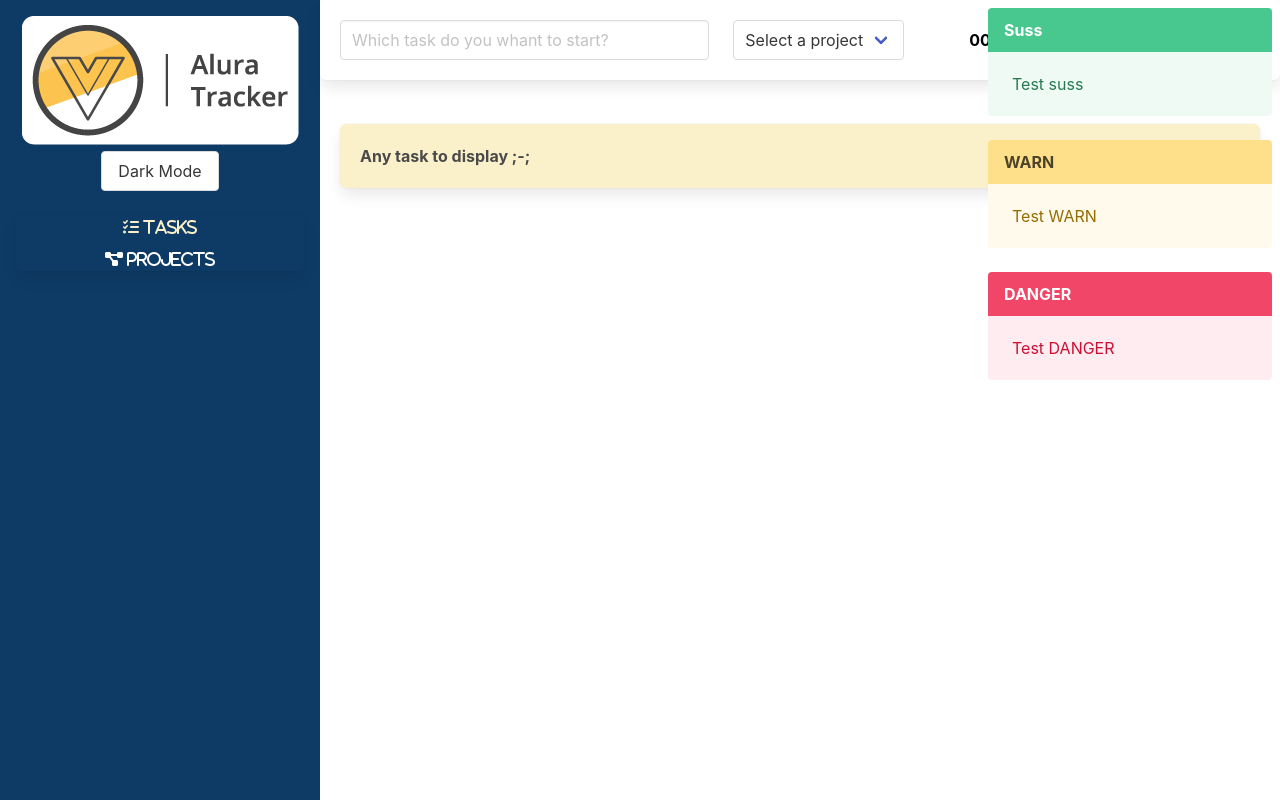
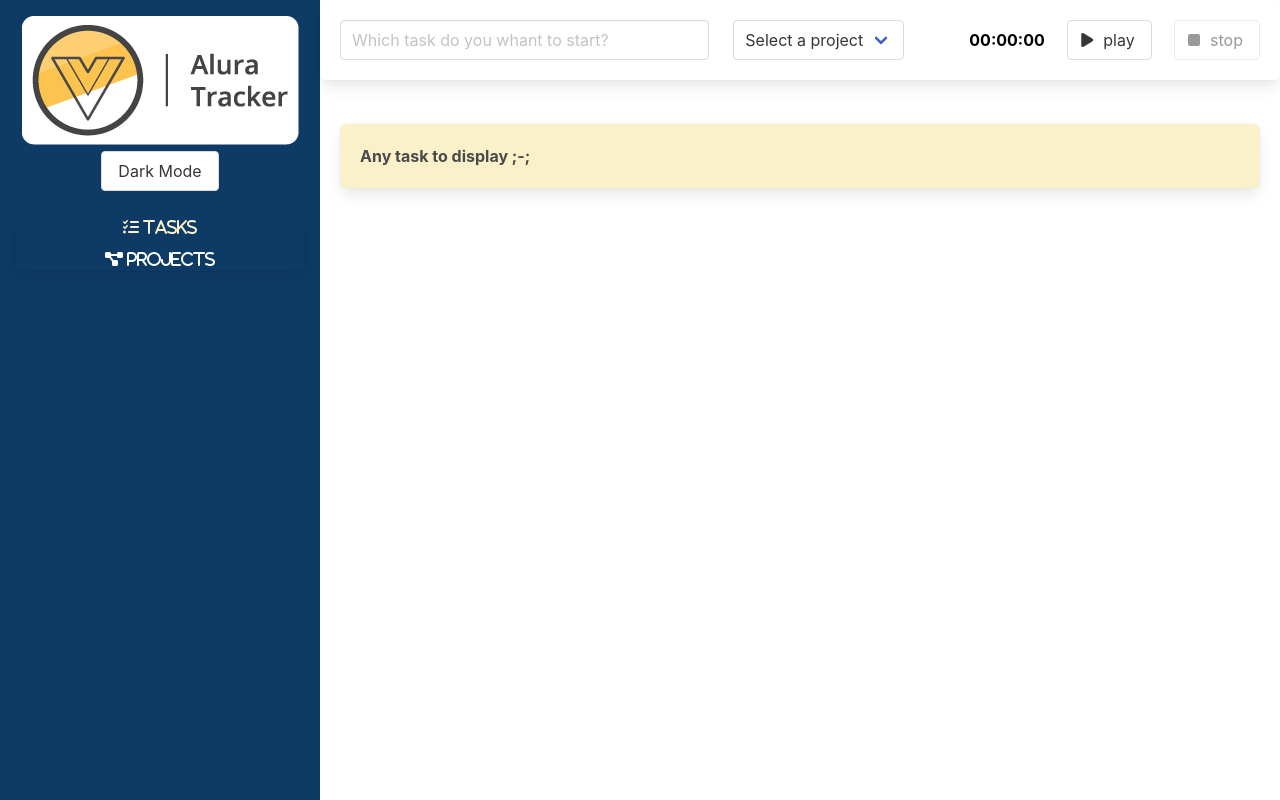
Before and after one commit to juan9000/alura-tracker, a Vue app: page / in a window 1280 px wide. Built offline with nearby package versions, Linux system fonts and the light colour scheme.

Commit message:
Added the notifications mixin and refactor of From view to use the new mixin

```diff
--- /dev/null
+++ b/src/mixins/notify.ts
@@ -0,0 +1,15 @@
+import { TypeNotification } from "@/interfaces/INotification";
+import { NOTIFY } from "@/store/type-mutations";
+import { store } from "@/store";
+
+export const notificationMixin = {
+  methods: {
+    notify(type: TypeNotification, title: string, text: string): void {
+      store.commit(NOTIFY, {
+        title,
+        text,
+        type,
+      });
+    },
+  },
+};
--- a/src/store/index.ts
+++ b/src/store/index.ts
@@ -1,8 +1,13 @@
-import { INotification, TypeNotification } from "@/interfaces/INotification";
+import { INotification } from "@/interfaces/INotification";
 import IProject from "@/interfaces/IProject";
 import { InjectionKey } from "vue";
 import { createStore, Store, useStore as vuexUseStore } from "vuex";
-import { ADD_PROJECT, EDIT_PROJECT, DELETE_PROJECT } from "./type-mutations";
+import {
+  ADD_PROJECT,
+  EDIT_PROJECT,
+  DELETE_PROJECT,
+  NOTIFY,
+} from "./type-mutations";
 
 interface State {
   projects: IProject[];
@@ -14,26 +19,7 @@ export const key: InjectionKey<Store<State>> = Symbol();
 export const store = createStore<State>({
   state: {
     projects: [],
-    notifications: [
-      {
-        id: 1,
-        text: "Test suss",
-        title: "Suss",
-        type: TypeNotification.SUCESS,
-      },
-      {
-        id: 2,
-        text: "Test WARN",
-        title: "WARN",
-        type: TypeNotification.WARN,
-      },
-      {
-        id: 3,
-        text: "Test DANGER",
-        title: "DANGER",
-        type: TypeNotification.DANGER,
-      },
-    ],
+    notifications: [],
   },
   mutations: {
     [ADD_PROJECT](state, projectName: string) {
@@ -50,6 +36,16 @@ export const store = createStore<State>({
     [DELETE_PROJECT](state, id: string) {
       state.projects = state.projects.filter((proj) => proj.id != id);
     },
+    [NOTIFY](state, notification: INotification) {
+      notification.id = new Date().getTime();
+      state.notifications.push(notification);
+
+      setTimeout(() => {
+        state.notifications = state.notifications.filter(
+          (notifica) => notifica.id != notification.id
+        );
+      }, 3000);
+    },
   },
 });
 
--- a/src/store/type-mutations.ts
+++ b/src/store/type-mutations.ts
@@ -1,3 +1,4 @@
 export const ADD_PROJECT = "ADD_PROJECT";
 export const EDIT_PROJECT = "EDIT_PROJECT";
 export const DELETE_PROJECT = "DELETE_PROJECT";
+export const NOTIFY = "NOTIFY";
--- a/src/views/Projects/Form.vue
+++ b/src/views/Projects/Form.vue
@@ -16,7 +16,8 @@
 import { defineComponent } from "vue";
 import { useStore } from "@/store";
 import { ADD_PROJECT, EDIT_PROJECT } from "@/store/type-mutations";
-
+import { TypeNotification } from "@/interfaces/INotification";
+import { notificationMixin } from "@/mixins/notify";
 export default defineComponent({
   name: "Form",
   props: {
@@ -24,6 +25,7 @@ export default defineComponent({
       type: String,
     },
   },
+  mixins: [notificationMixin],
   mounted() {
     if (this.id) {
       const project = this.store.state.projects.find(
@@ -48,6 +50,11 @@ export default defineComponent({
         this.store.commit(ADD_PROJECT, this.projectName);
       }
       this.projectName = "";
+      this.notify(
+        TypeNotification.SUCESS,
+        "Exelent!",
+        "Project available for use"
+      );
       this.$router.push("/projects");
     },
   },
```
